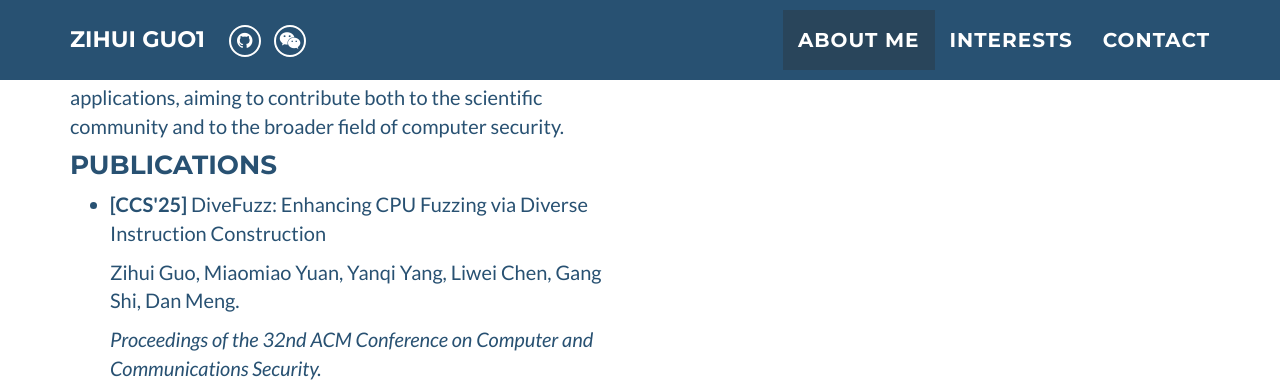
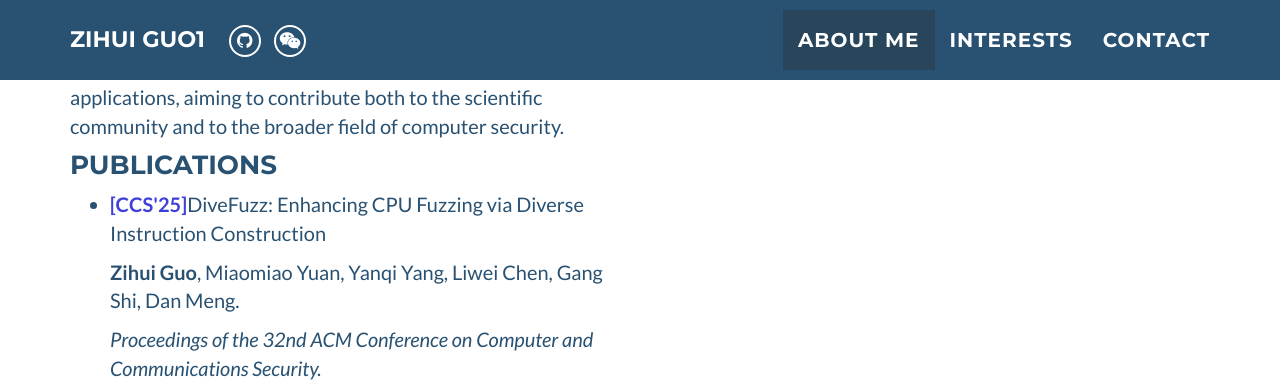
Before and after one commit to youzi27/youzi27.github.io, a Jekyll site: the page built from index.html, in a window 1280 px wide and 900 px high, scrolled down 1086 px. Shown: the top 386 px of the window. Built offline with Jekyll 4.4.1, drawn with Linux system fonts in a browser that asks for light colours.

Commit message:
Initial resume3

```diff
--- a/_includes/about_me.html
+++ b/_includes/about_me.html
@@ -36,8 +36,8 @@
         <ul>
 
           <li>
-            <p><strong>[CCS'25]</strong> DiveFuzz: Enhancing CPU Fuzzing via Diverse Instruction Construction</p>
-    		<p>Zihui Guo, Miaomiao Yuan, Yanqi Yang, Liwei Chen, Gang Shi, Dan Meng. </p>
+            <p><strong style="color:rgb(63, 63, 219);">[CCS'25]</strong>DiveFuzz: Enhancing CPU Fuzzing via Diverse Instruction Construction</p>
+    		<p><strong>Zihui Guo</strong>, Miaomiao Yuan, Yanqi Yang, Liwei Chen, Gang Shi, Dan Meng. </p>
 			<p><em>Proceedings of the 32nd ACM Conference on Computer and Communications Security.</em></p>
           </li>
 		  <li>
```
